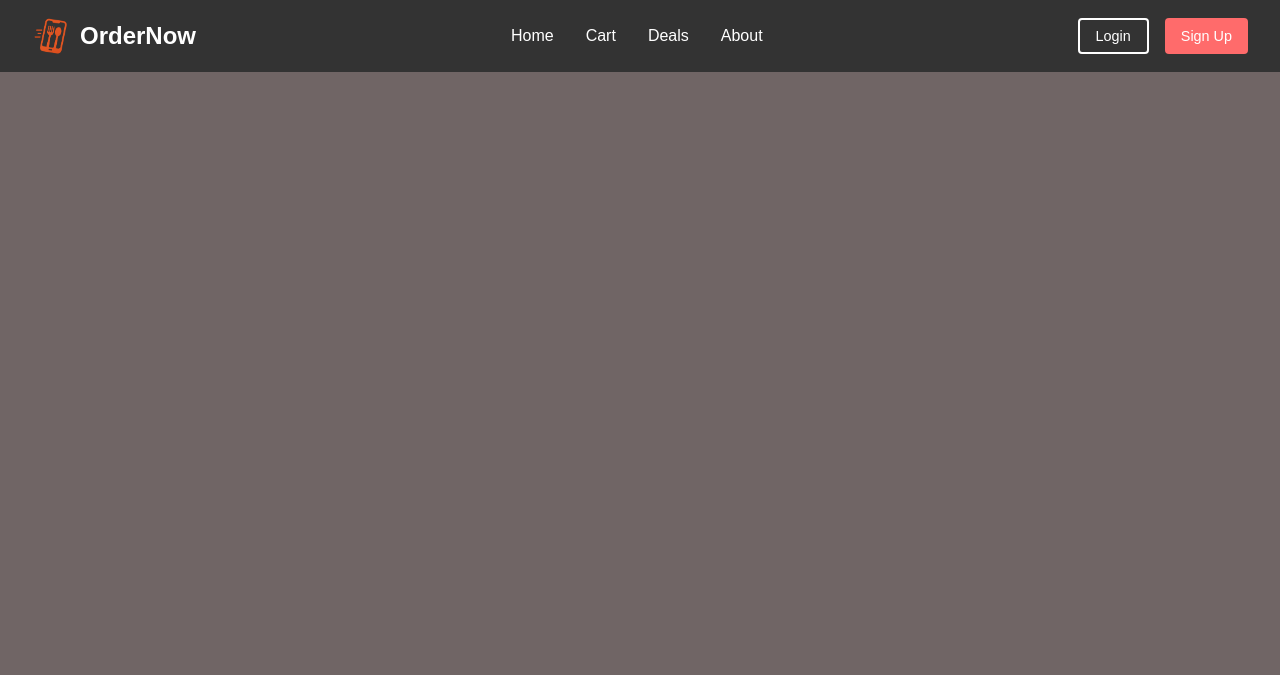
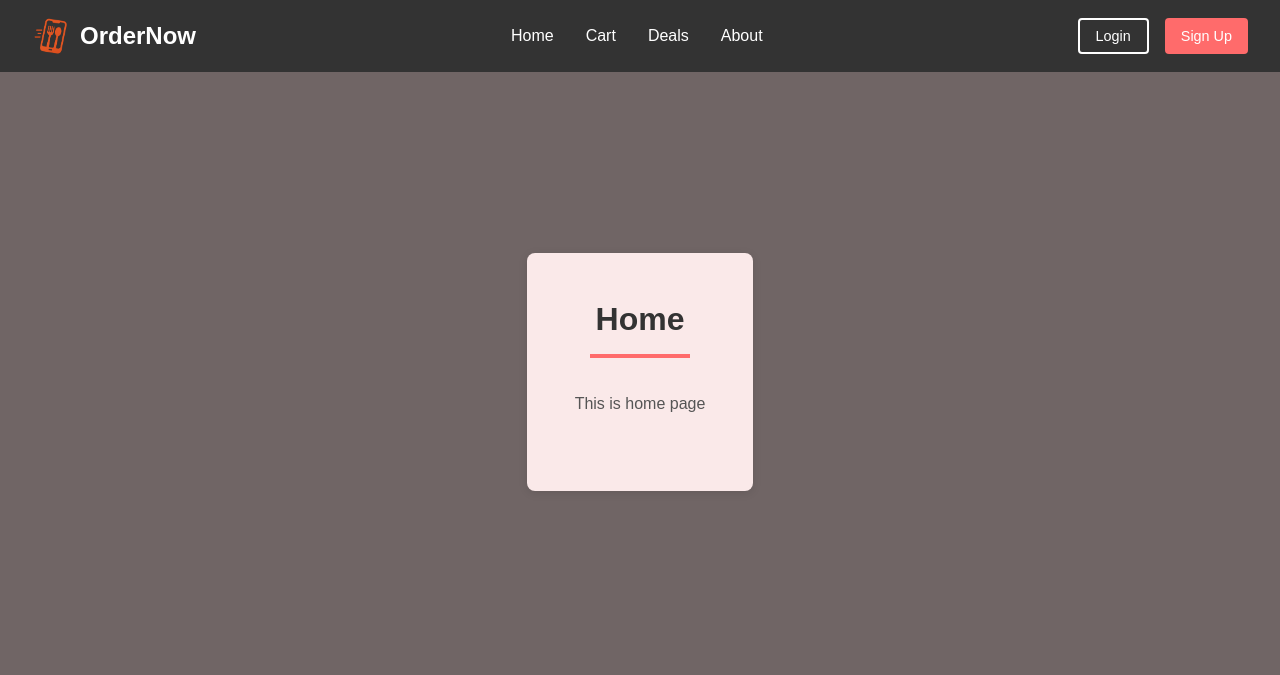
Before and after one commit to Ryan-Mumpower/OnlineFoodRepo, a plain HTML site: page navigation.html in a window 1280 px wide. Drawn offline with Linux system fonts and the light colour scheme.

Commit message:
fixed home page issue

```diff
--- a/navigation.html
+++ b/navigation.html
@@ -96,6 +96,46 @@
         .btn:hover {
             opacity: 0.8;
         }
+
+
+
+         .home-content {
+            display: flex;
+            justify-content: center;
+            align-items: center;
+            min-height: calc(100vh - 200px);
+            padding: 2rem;
+        }
+
+        .home-container {
+            background: rgb(250, 233, 233);
+            padding: 3rem;
+            border-radius: 8px;
+            box-shadow: 0 2px 10px rgba(0,0,0,0.1);
+            max-width: 800px;
+            text-align: center;
+        }
+
+        .home-container h1 {
+            color: #333;
+            margin-bottom: 1rem;
+            font-size: 2rem;
+        }
+
+        .divider {
+            width: 100px;
+            height: 4px;
+            background-color: #ff6b6b;
+            margin: 1rem auto 2rem;
+        }
+
+        .home-container p {
+            color: #555;
+            line-height: 1.8;
+            margin-bottom: 1.5rem;
+            font-size: 1rem;
+        }
+
     </style>
 </head>
 <body>
@@ -111,6 +151,17 @@
             <!-- Will be populated by JavaScript -->
         </div>
     </nav>
+    <div class="home-content">
+        <div class="home-container">
+            <h1>Home</h1>
+            <div class="divider"></div>
+
+            <p>
+                This is home page
+            </p>
+
+        </div>
+    </div>
 
     <script>
         // Check if user is logged in
```
